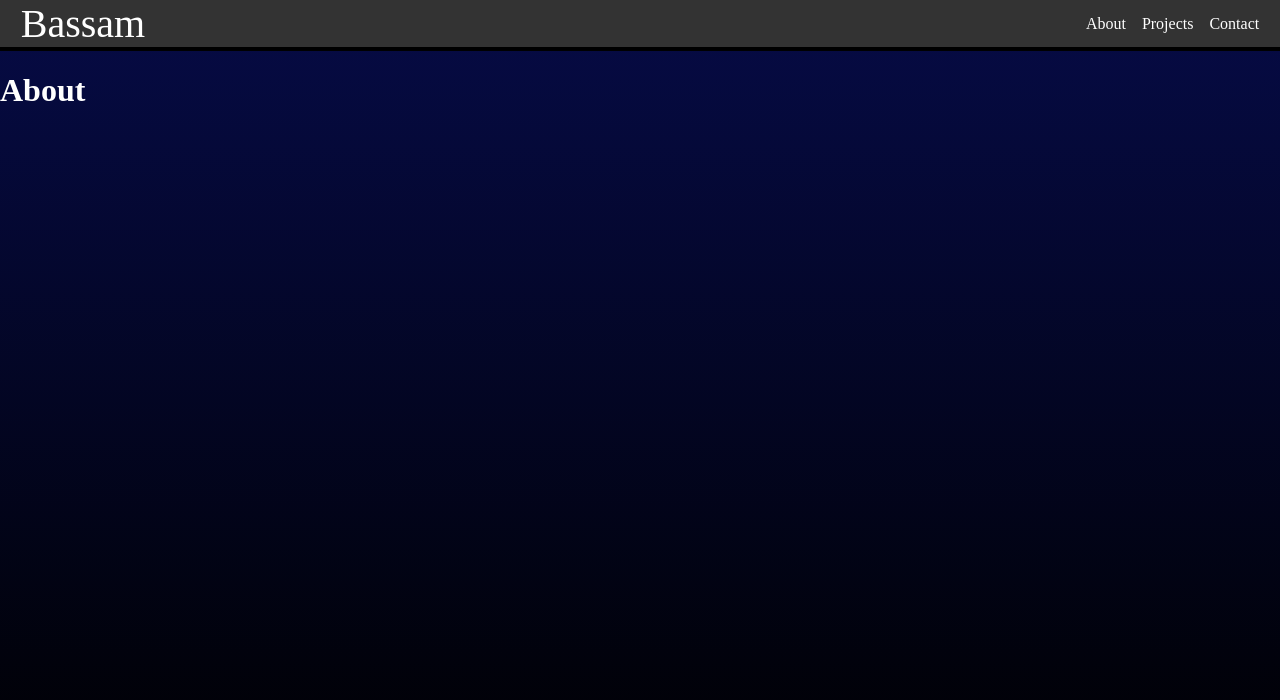
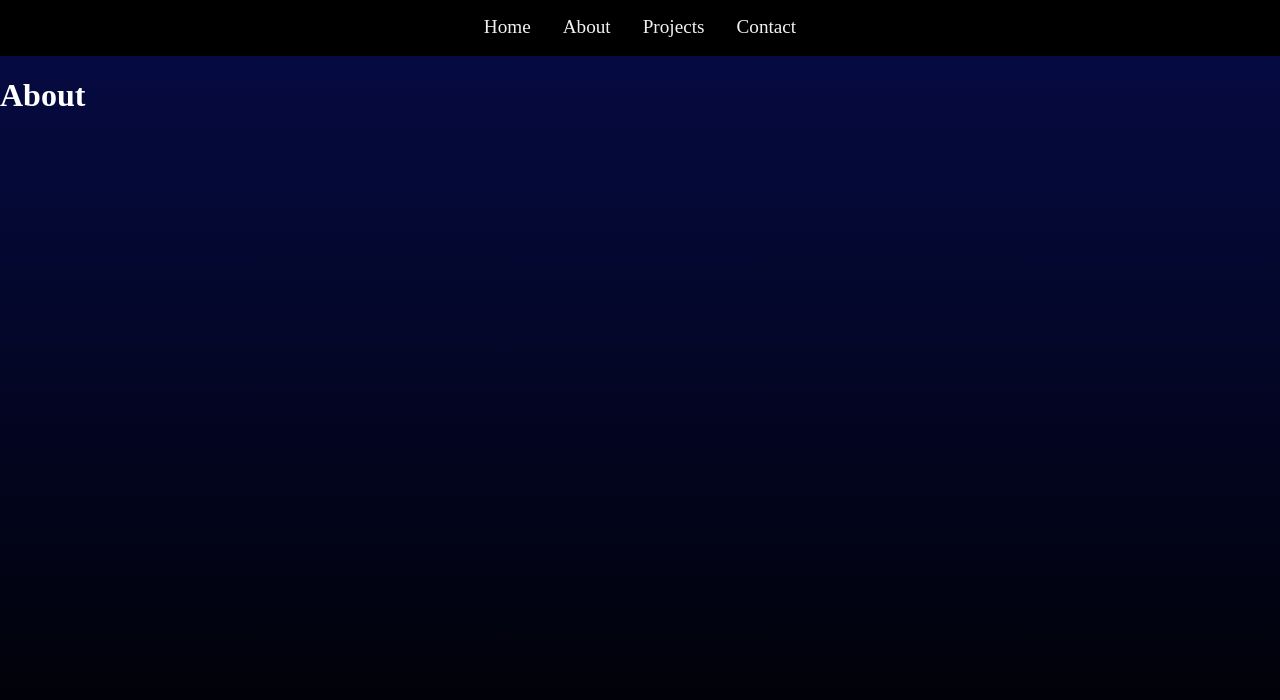
Before and after one commit to tenmayos/my-profile, a React (Create React App) app: page /about in a window 1280 px wide. Shown: the top 700 px of the page. Built offline with nearby package versions, Linux system fonts and the light colour scheme.

Commit message:
-Finalized the `navbar` -Added `Navbar` related CSS into `App.css`

```diff
--- a/src/components/Navbar.js
+++ b/src/components/Navbar.js
@@ -1,4 +1,3 @@
-import { Link } from "react-router-dom"
 import "../styles/App.css"
 import LinksList from "./LinksList"
 import { useLocation } from "react-router-dom"
@@ -12,11 +11,8 @@ export default function Navbar() {
     }
 
     return (
-        <nav className="navigation">
-            <Link to="/" className="site-title">
-                Bassam
-            </Link>
-            <LinksList />
-        </nav>
+        <div className="topnav">
+            <LinksList showIndex />
+        </div>
     )
 }
--- a/src/styles/App.css
+++ b/src/styles/App.css
@@ -1,35 +1,39 @@
-.navigation {
-    background-color: #333;
-    color: white;
-    display: flex;
-    justify-content: space-between;
-    align-items: center;
-    gap: 2rem;
-    padding: 0 1.3rem;
-    border-bottom: 0.3rem solid black;
-    /*margin-top: 1rem;*/
-}
-.site-title {
-    font-size: 2.5rem;
-}
-.navigation ul {
+.topnav {
+    background-color: black;
+    overflow: hidden;
+    display: block;
+    position: static;
+    border-bottom: 2px solid black;
+  }
+
+  .topnav ul {
+    background-color: black;
+    list-style: none;
+    text-align: center;
     padding: 0;
-    margin: 0;
-    list-style: none;
-    display: flex;
-    gap: 1rem;
 
-}
+  }
 
-.seperator {
-    border-left: 0.3rem solid rgb(41, 35, 35);
-}
+  .topnav li {
+    display: inline-block;
 
-.navigation a {
-    color: inherit;
+  }
+
+  .topnav a {
+    float: none;
+    color: #f2f2f2;
+    background-color: black;
+    text-align: center;
+    padding: 14px 16px;
     text-decoration: none;
-}
+    font-size: 1.2rem;
 
-.navigation li:hover {
-    color: gray;
-}
+    transition: all 0.7s;
+  }
+
+  .topnav a:hover {
+    background-color: #96e2f0;
+    color: black;
+    border-radius: 20%;
+    box-shadow: 0 0 1px rgba(0, 0, 0, 0.05);
+  }
```
